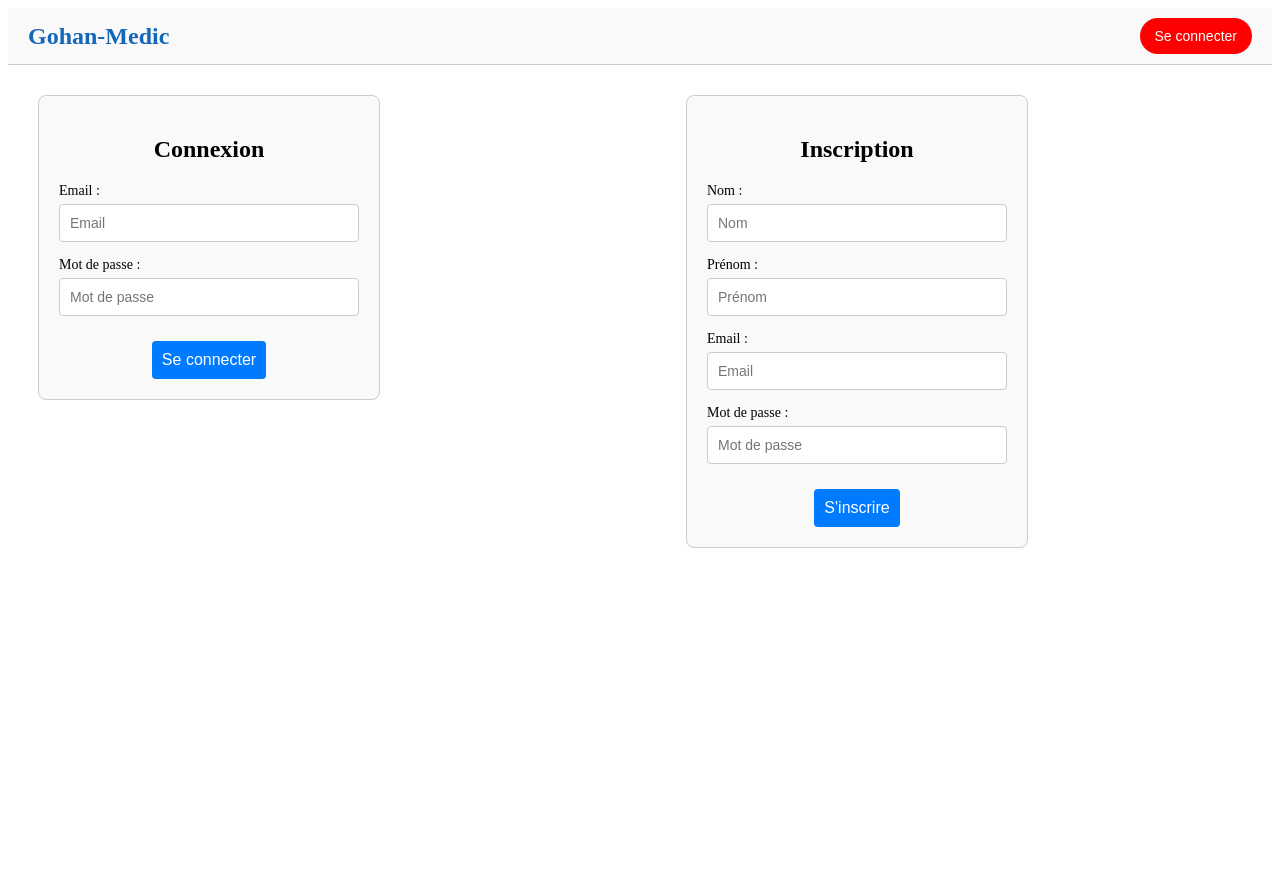
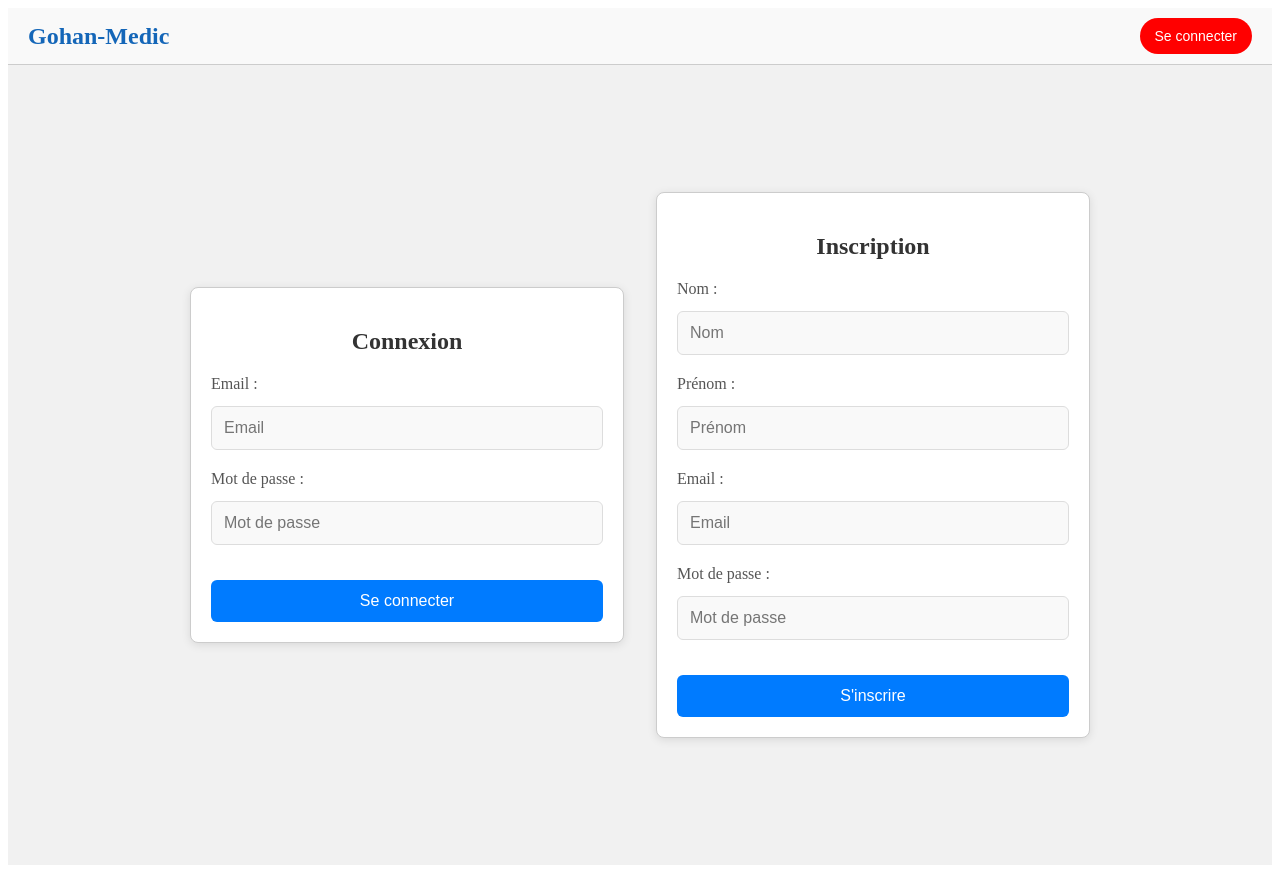
Before and after one commit to luuduc34/gohan-medic, a Vue app in the folder gohan-medic/: page /auth in a window 1280 px wide. Before the commit the page ends 800 px from the top, so only its background shows below. Built offline with nearby package versions, Linux system fonts and the light colour scheme.

Commit message:
modification style global

```diff
--- a/gohan-medic/src/components/Auth/LoginForm.vue
+++ b/gohan-medic/src/components/Auth/LoginForm.vue
@@ -1,5 +1,5 @@
 <template>
-    <form @submit.prevent="handleLogin"  class="login-form">
+  <form @submit.prevent="handleLogin" class="login-form">
     <h2>Connexion</h2>
     <div class="form-group">
       <label for="email">Email :</label>
@@ -7,7 +7,7 @@
     </div>
     <div class="form-group">
       <label for="password">Mot de passe :</label>
-        <input v-model="password"  type="password" placeholder="Mot de passe" required />
+      <input v-model="password" type="password" placeholder="Mot de passe" required />
     </div>
     <button type="submit" class="submit-button">Se connecter</button>
   </form>
@@ -26,8 +26,8 @@
   methods: {
     async handleLogin() {
       try {
-          await UserService.loginWithEmail(this.email, this.password); // connexion avec supabase(DB)
-          this.$router.push('/');  // Redirection vers la page de succès
+        await UserService.loginWithEmail(this.email, this.password); // connexion avec Supabase(DB)
+        this.$router.push('/');  // Redirection vers la page d'accueil ou une page de succès
       } catch (error) {
         alert("Erreur : " + error.message);
       }
@@ -40,50 +40,68 @@
 .login-form {
   display: flex;
   flex-direction: column;
-  width: 300px;
-  margin: 30px;
+  width: 100%;
+  max-width: 400px;
+  margin: 30px auto;
   padding: 20px;
   border: 1px solid #ccc;
   border-radius: 8px;
-  background-color: #f9f9f9;
+  background-color: #fff;
+  box-shadow: 0 2px 10px rgba(0, 0, 0, 0.1);
 }
 
 h2 {
   text-align: center;
   margin-bottom: 20px;
+  font-size: 24px;
+  font-weight: bold;
+  color: #333;
 }
 
 .form-group {
   display: flex;
   flex-direction: column;
-  margin-bottom: 15px;
+  margin-bottom: 20px;
 }
 
 label {
-  margin-bottom: 5px;
-  font-size: 14px;
+  margin-bottom: 8px;
+  font-size: 16px;
+  color: #555;
 }
 
 input {
-  padding: 10px;
-  font-size: 14px;
-  border: 1px solid #ccc;
-  border-radius: 4px;
+  padding: 12px;
+  font-size: 16px;
+  border: 1px solid #ddd;
+  border-radius: 6px;
+  background-color: #f9f9f9;
+  margin-top: 5px;
+}
+
+input:focus {
+  border-color: #007bff;
+  background-color: #fff;
+  outline: none;
 }
 
 .submit-button {
-  padding: 10px;
+  padding: 12px;
   font-size: 16px;
   color: white;
   background-color: #007bff;
   border: none;
-  border-radius: 4px;
+  border-radius: 6px;
   cursor: pointer;
-  margin-top: 10px;
-  align-self: center;
+  margin-top: 15px;
+  transition: background-color 0.3s ease;
 }
 
 .submit-button:hover {
   background-color: #0056b3;
 }
+
+.submit-button:active {
+  background-color: #004085;
+}
 </style>
--- a/gohan-medic/src/components/Auth/RegisterForm.vue
+++ b/gohan-medic/src/components/Auth/RegisterForm.vue
@@ -51,50 +51,68 @@
 .register-form {
   display: flex;
   flex-direction: column;
-  width: 300px;
-  margin: 30px;
+  width: 100%;
+  max-width: 400px;
+  margin: 30px auto;
   padding: 20px;
   border: 1px solid #ccc;
   border-radius: 8px;
-  background-color: #f9f9f9;
+  background-color: #fff;
+  box-shadow: 0 2px 10px rgba(0, 0, 0, 0.1);
 }
 
 h2 {
   text-align: center;
   margin-bottom: 20px;
+  font-size: 24px;
+  font-weight: bold;
+  color: #333;
 }
 
 .form-group {
   display: flex;
   flex-direction: column;
-  margin-bottom: 15px;
+  margin-bottom: 20px;
 }
 
 label {
-  margin-bottom: 5px;
-  font-size: 14px;
+  margin-bottom: 8px;
+  font-size: 16px;
+  color: #555;
 }
 
 input {
-  padding: 10px;
-  font-size: 14px;
-  border: 1px solid #ccc;
-  border-radius: 4px;
+  padding: 12px;
+  font-size: 16px;
+  border: 1px solid #ddd;
+  border-radius: 6px;
+  background-color: #f9f9f9;
+  margin-top: 5px;
+}
+
+input:focus {
+  border-color: #007bff;
+  background-color: #fff;
+  outline: none;
 }
 
 .submit-button {
-  padding: 10px;
+  padding: 12px;
   font-size: 16px;
   color: white;
   background-color: #007bff;
   border: none;
-  border-radius: 4px;
+  border-radius: 6px;
   cursor: pointer;
-  margin-top: 10px;
-  align-self: center;
+  margin-top: 15px;
+  transition: background-color 0.3s ease;
 }
 
 .submit-button:hover {
   background-color: #0056b3;
 }
+
+.submit-button:active {
+  background-color: #004085;
+}
 </style>
--- a/gohan-medic/src/views/AuthPage.vue
+++ b/gohan-medic/src/views/AuthPage.vue
@@ -1,9 +1,7 @@
 <template>
   <div class="login-register-page">
-    <div class="left">
+    <div class="form-container">
       <LoginForm />
-    </div>
-    <div class="right">
       <RegisterForm />
     </div>
   </div>
@@ -25,9 +23,18 @@
 <style scoped>
 .login-register-page {
   display: flex;
+  justify-content: center;
+  align-items: center;
+  min-height: 100vh;
+  background-color: #f1f1f1;
+}
+
+.form-container {
+  display: flex;
   gap: 2rem;
-}
-.left, .right {
-  flex: 1;
+  justify-content: center;
+  align-items: center;
+  width: 100%;
+  max-width: 900px;
 }
 </style>
```
Lines whose indentation alone changed are shown as unchanged.
